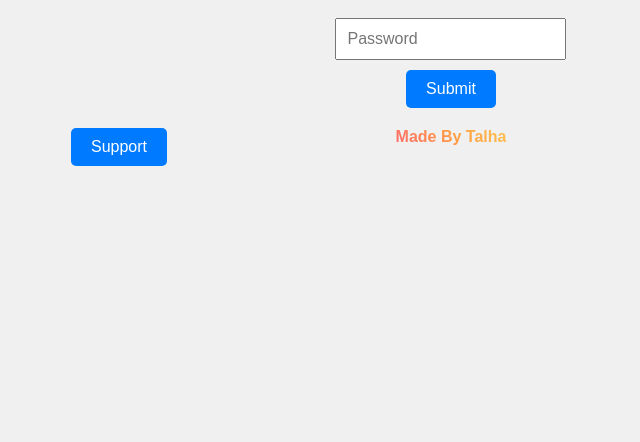
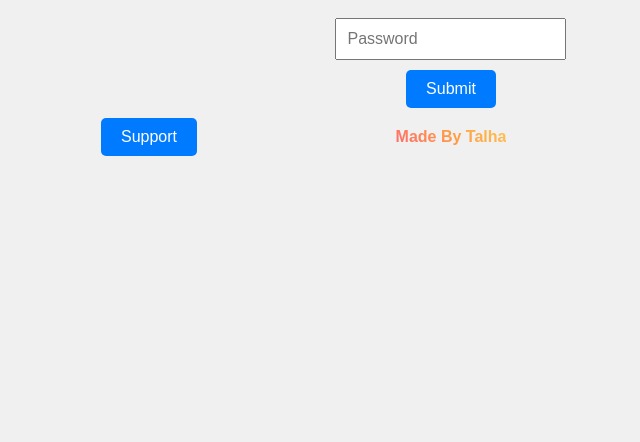
Before and after one commit to Talha-07-live/Channel-2, a plain HTML site: page index.html in a window 1280 px wide. Shown: the part 358-800 px from the top of the page, without its empty margins (189-829 px from the left). Drawn offline with nearby package versions, Linux system fonts and the light colour scheme.

Commit message:
Update index.html

```diff
--- a/index.html
+++ b/index.html
@@ -64,8 +64,8 @@
         }
         .support-button {
             position: absolute;
-            top: 20px;
-            left: 20px;
+            top: 10px;
+            left: 50px;
             background-color: #007bff;
             color: white;
             border: none;
@@ -76,7 +76,7 @@
             transition: background-color 0.3s ease;
         }
         .support-button:hover {
-            background-color: #0056b3;
+            background-color: #00ff00;
         }
         footer {
             margin-top: 20px;
```
